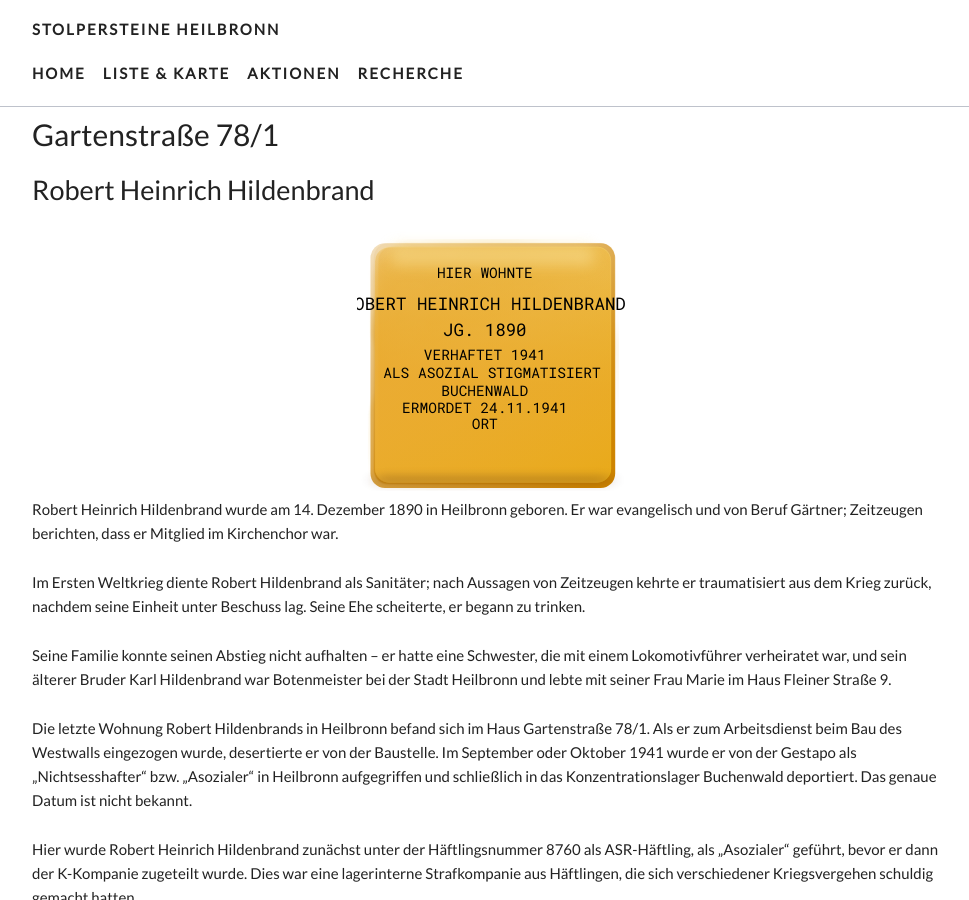
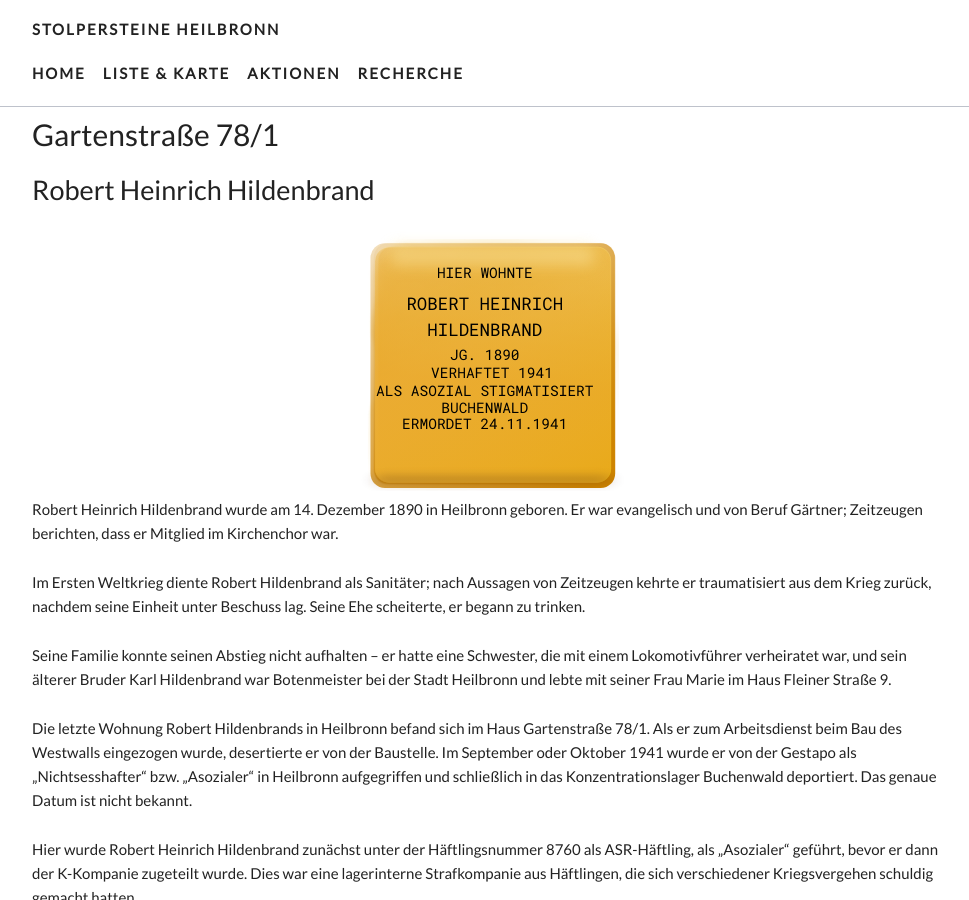
Before and after one commit to opendata-heilbronn/stolpersteine, a Jekyll site: the page built from _list/gartenstrasse-78-slash-1.markdown, in a window 1280 px wide and 900 px high. Shown: the whole window, without its empty margins (148-1117 px from the left). Built offline with Jekyll 4.4.1, drawn with Linux system fonts in a browser that asks for light colours; nearby versions of some CDN libraries; some web fonts are replaced.

Commit message:
Updated Gartenstrasse 78 Slash 1

```diff
--- a/_list/gartenstrasse-78-slash-1.markdown
+++ b/_list/gartenstrasse-78-slash-1.markdown
@@ -5,13 +5,13 @@ names: Robert Heinrich Hildenbrand
 paten: Julia Kesch und Lea Wonner (Mönchsee-Gymnasium Heilbronn)
 steine:
 - - HIER WOHNTE
-  - ROBERT HEINRICH HILDENBRAND
+  - 'ROBERT HEINRICH '
+  - HILDENBRAND
   - JG. 1890
   - VERHAFTET 1941
   - ALS ASOZIAL STIGMATISIERT
   - BUCHENWALD
   - ERMORDET 24.11.1941
-  - ORT
 x: 49.14662
 y: 9.225528
 ---
```
